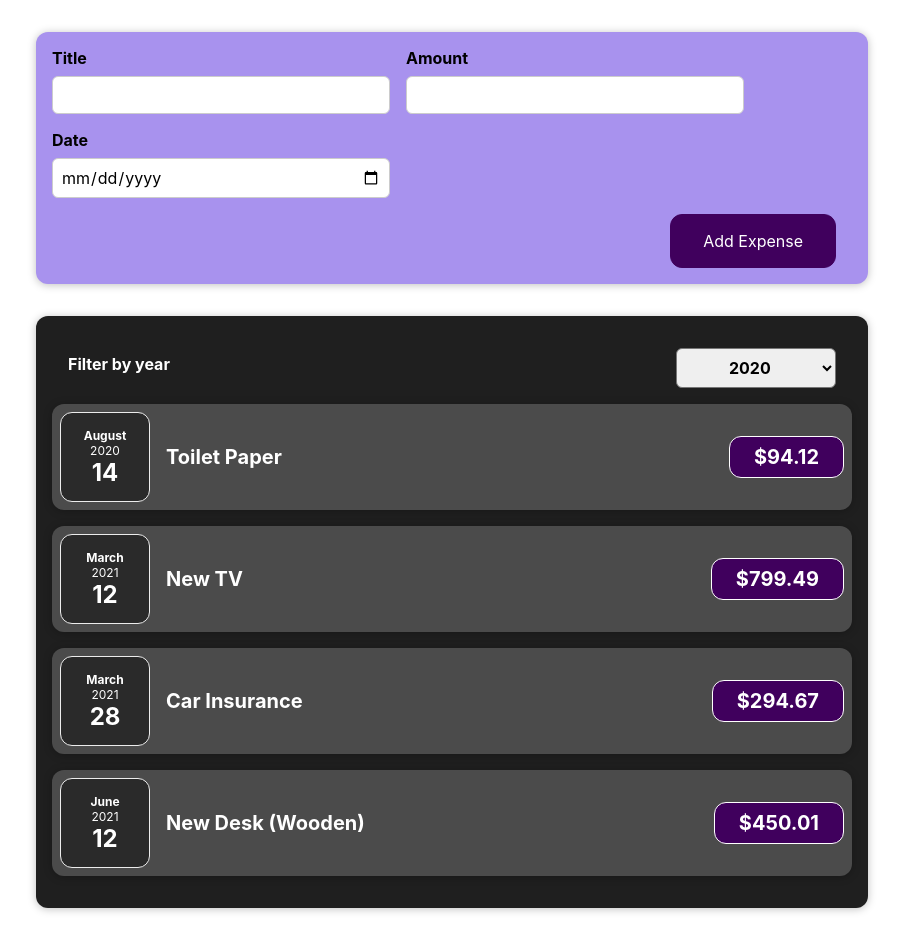
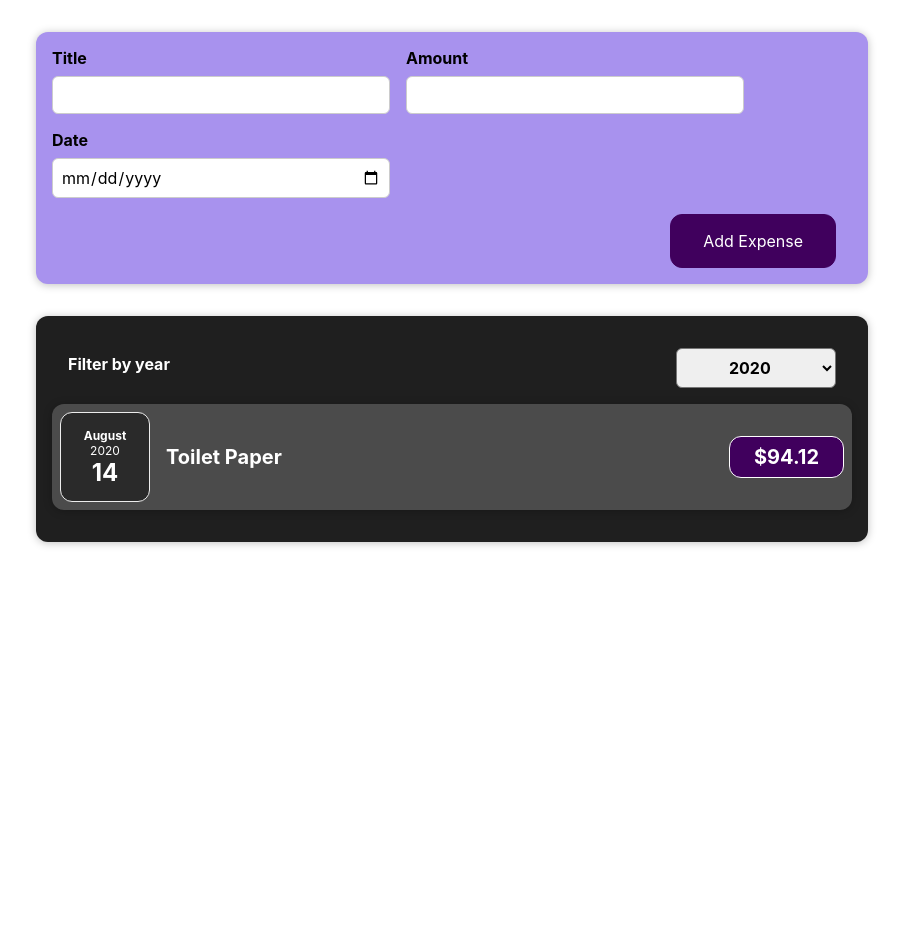
Before and after one commit to J-Saeteros/expense-tracker, a React (Create React App) app: page / in a window 1280 px wide. Shown: the whole page, without its empty margins (188-1091 px from the left). After the commit the page ends 800 px from the top, so only its background shows below. Built offline with nearby package versions, Linux system fonts and the light colour scheme.

Commit message:
created a filter for expenses by year

```diff
--- a/src/components/Expenses/Expenses.js
+++ b/src/components/Expenses/Expenses.js
@@ -13,6 +13,10 @@ function Expenses(props) {
     setFilteredYear(selectedYear);
   };
 
+  const filteredExpenses = props.items.filter((expense) => {
+    return expense.date.getFullYear().toString() === filteredYear;
+  });
+
   return (
     <div>
       <Card className="expenses">
@@ -20,7 +24,7 @@ function Expenses(props) {
           selected={filteredYear}
           onChangeFilter={filterChangeHandler}
         />
-        {props.items.map((expenses) => (
+        {filteredExpenses.map((expenses) => (
           <ExpenseItem
             key={expenses.id}
             title={expenses.title}
```
